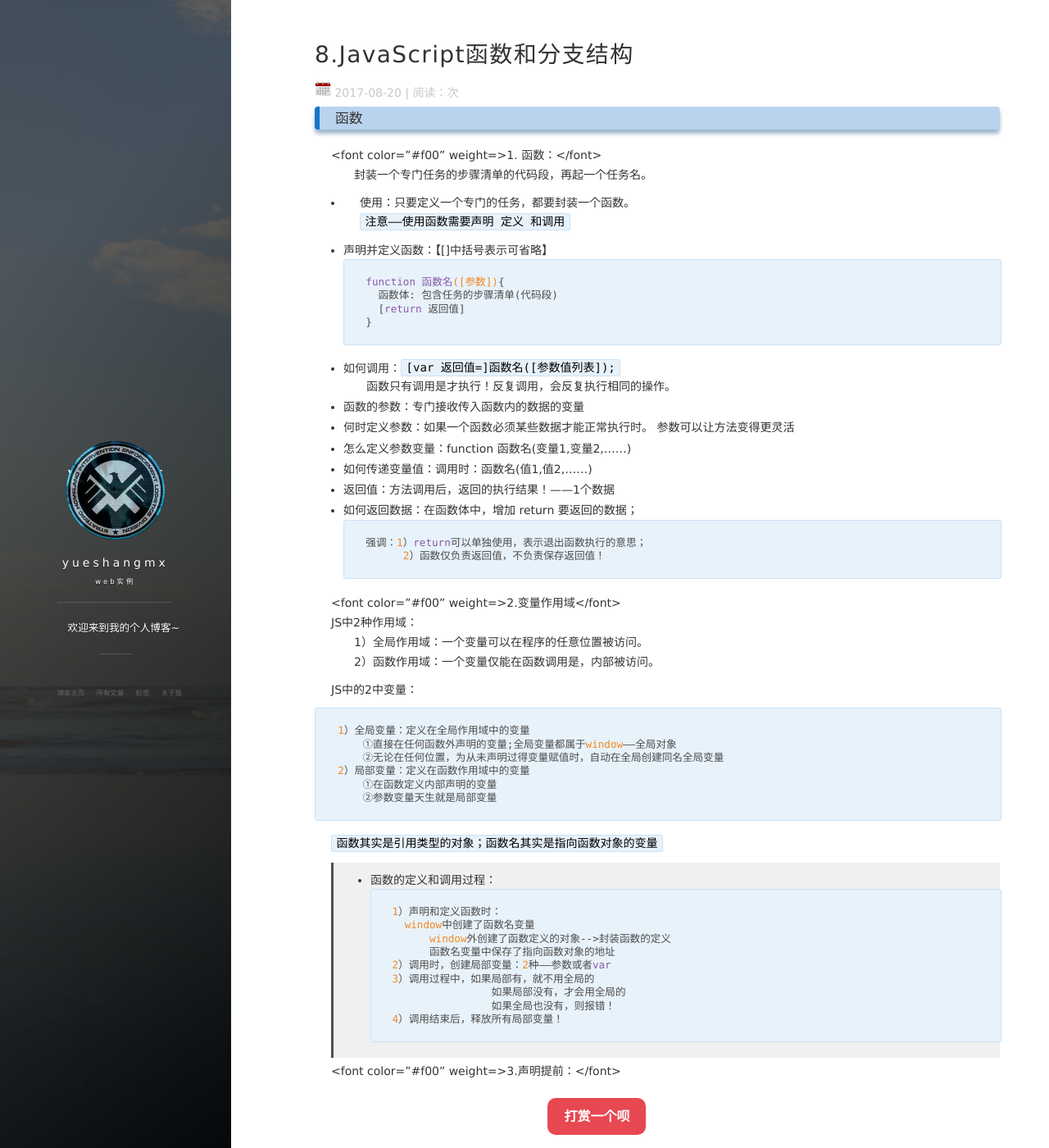
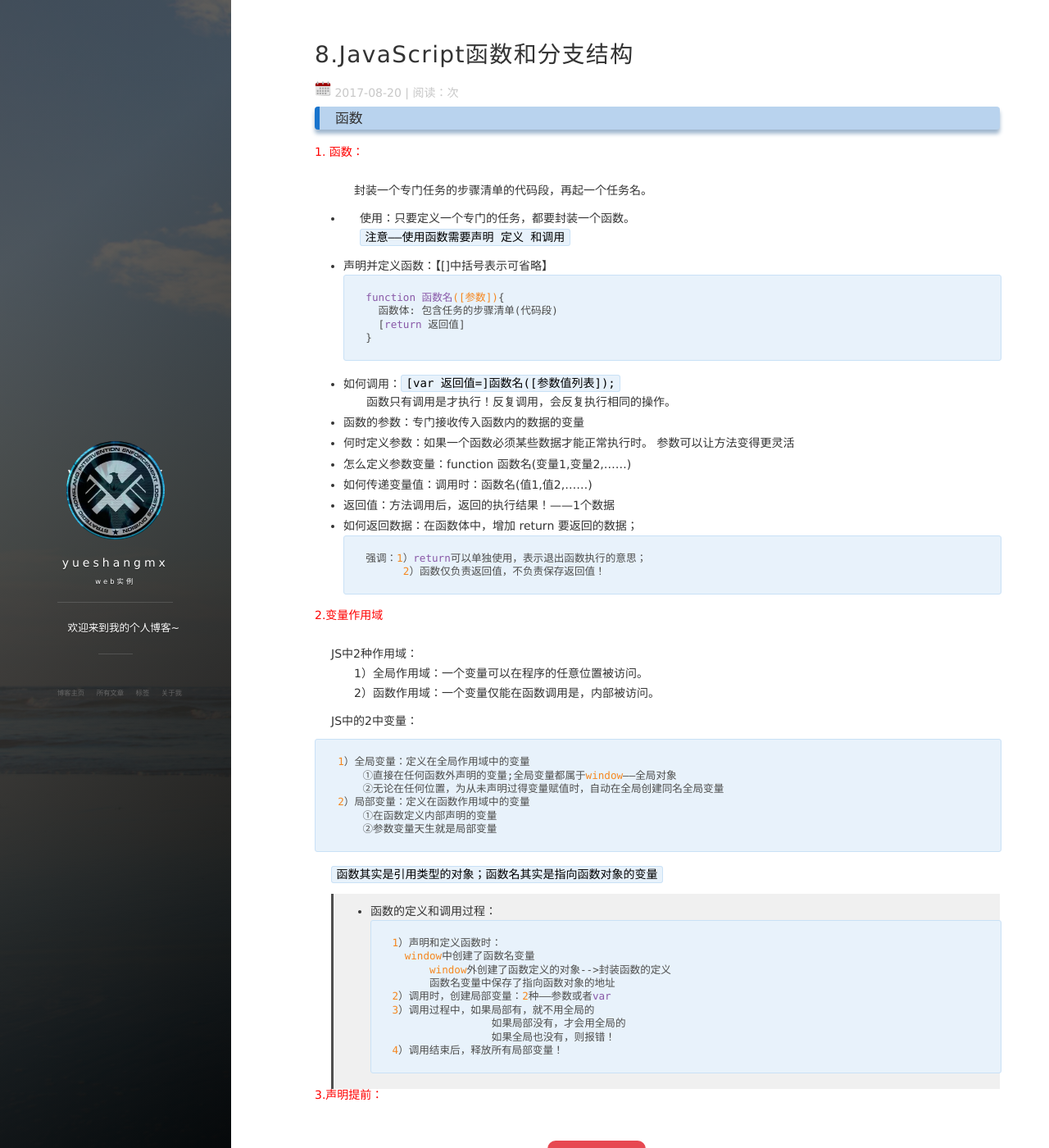
Before and after one commit to yueshangmx/yueshangmx.github.io, a Jekyll site: the page built from _posts/2017-08-20-JavaScript函数和分支结构.md, in a window 1280 px wide and 1400 px high. Shown: the whole window at 82% size. Built offline with Jekyll 4.4.1, drawn with Linux system fonts in a browser that asks for light colours; nearby versions of some CDN libraries; comment, search, counter and statistics services are not loaded.

Commit message:
update 2017-10-29

````diff
--- a/_posts/2017-08-20-JavaScript函数和分支结构.md
+++ b/_posts/2017-08-20-JavaScript函数和分支结构.md
@@ -6,7 +6,7 @@ tags: 笔记
 ---
 
 ### 函数
-<font color="#f00" weight=><b>1. 函数：</b></font><br>
+<font color="#f00"><b>1. 函数：</b></font><br>
 　　封装一个专门任务的步骤清单的代码段，再起一个任务名。
 
 - 使用：只要定义一个专门的任务，都要封装一个函数。<br>
@@ -32,7 +32,7 @@ function 函数名([参数]){
         2）函数仅负责返回值，不负责保存返回值！
 ```
 
-<font color="#f00" weight=><b>2.变量作用域</b></font><br>
+<font color="#f00"><b>2.变量作用域</b></font><br>
 JS中2种作用域：<br>
 　　1）全局作用域：一个变量可以在程序的任意位置被访问。<br>
 　　2）函数作用域：一个变量仅能在函数调用是，内部被访问。
@@ -61,4 +61,4 @@ JS中的2中变量：
                   如果全局也没有，则报错！
 4）调用结束后，释放所有局部变量！
 ```
-<font color="#f00" weight=><b>3.声明提前：</b></font><br>
+<font color="#f00"><b>3.声明提前：</b></font><br>
````
